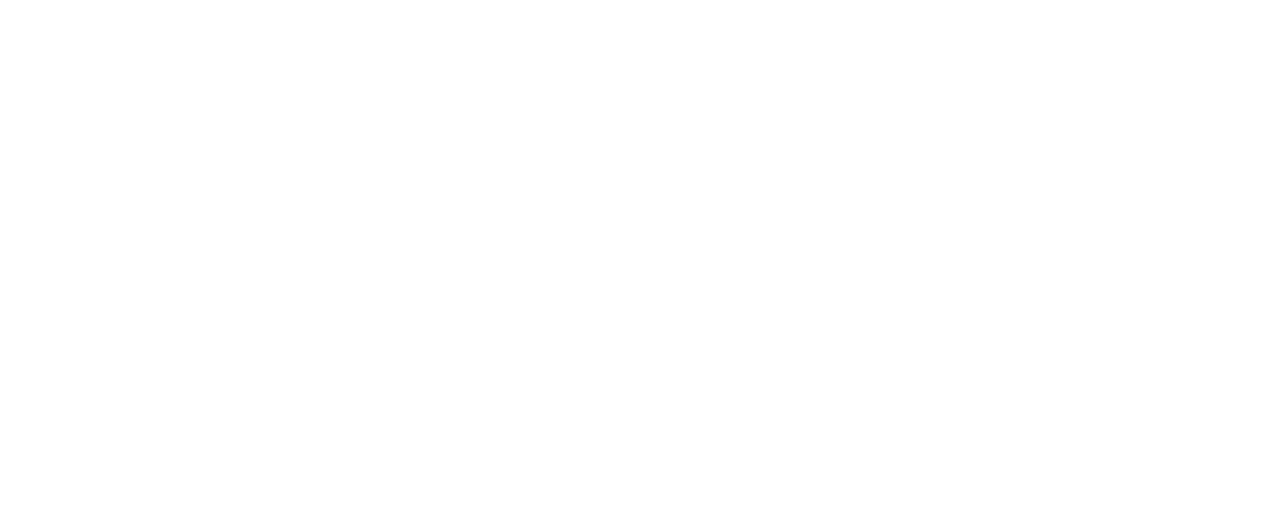
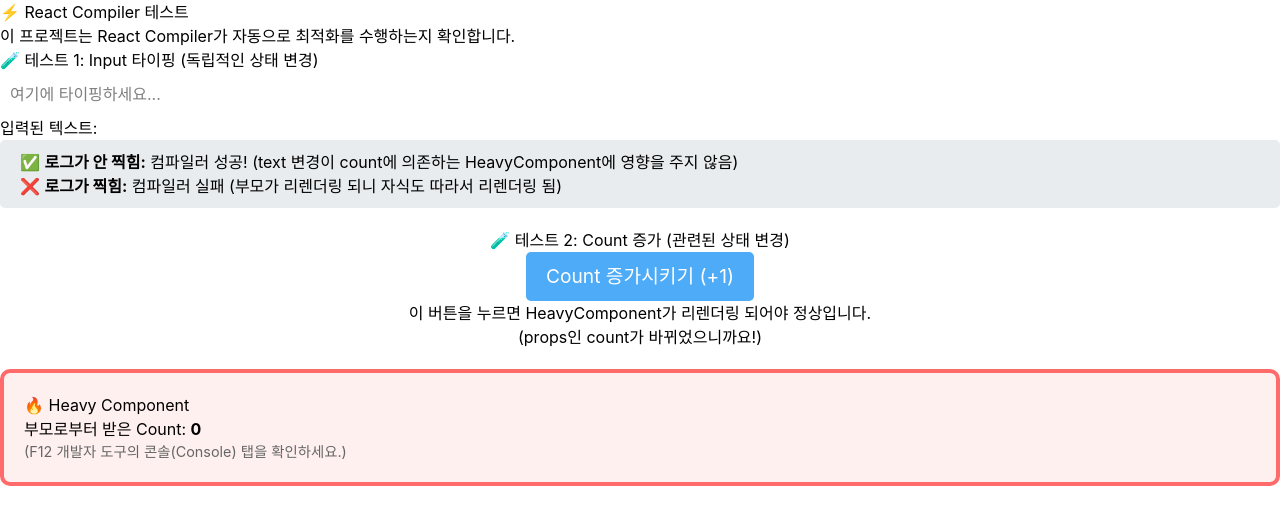
Before and after one commit to yunajoe/react-master-class-part3-inflearn, a React (Vite) app: page / in a window 1280 px wide. Shown: the top 524 px of the page. Built offline with nearby package versions, Linux system fonts and the light colour scheme.

Commit message:
feat: react-compiler 테스팅

```diff
--- a/src/App.tsx
+++ b/src/App.tsx
@@ -1,7 +1,8 @@
 import "./App.css";
+import HeavyComponentWrapper from "./components/HeaveComponentWrapper";
 
 function App() {
-  return <></>;
+  return <HeavyComponentWrapper />;
 }
 
 export default App;
--- /dev/null
+++ b/src/components/HeaveComponentWrapper.tsx
@@ -0,0 +1,98 @@
+import { useState } from "react";
+
+function HeavyComponent({ count }: { count: number }) {
+  // 이 로그가 언제 찍히는지 관찰하는 것이 핵심입니다.
+  console.log(`🔴 HeavyComponent 리렌더링됨! (Count: ${count})`);
+
+  return (
+    <div
+      style={{
+        border: "4px solid #ff6b6b",
+        padding: "20px",
+        marginTop: "20px",
+        borderRadius: "10px",
+        backgroundColor: "#fff0f0",
+      }}
+    >
+      <h3>🔥 Heavy Component</h3>
+      <p>
+        부모로부터 받은 Count: <strong>{count}</strong>
+      </p>
+      <p style={{ fontSize: "0.9rem", color: "#666" }}>
+        (F12 개발자 도구의 콘솔(Console) 탭을 확인하세요.)
+      </p>
+    </div>
+  );
+}
+
+function HeavyComponentWrapper() {
+  const [count, setCount] = useState(0);
+  const [text, setText] = useState("");
+
+  return (
+    <div>
+      <h1>⚡ React Compiler 테스트</h1>
+      <p>
+        이 프로젝트는 React Compiler가 자동으로 최적화를 수행하는지 확인합니다.
+      </p>
+      <div>
+        <h3>🧪 테스트 1: Input 타이핑 (독립적인 상태 변경)</h3>
+        <input
+          value={text}
+          onChange={(e) => {
+            setText(e.target.value);
+          }}
+          placeholder="여기에 타이핑하세요..."
+          style={{
+            padding: "10px",
+            width: "100%",
+            boxSizing: "border-box",
+            fontSize: "1rem",
+          }}
+        />
+        <p>입력된 텍스트: {text}</p>{" "}
+        <ul
+          style={{
+            background: "#e9ecef",
+            padding: "10px 20px",
+            borderRadius: "5px",
+          }}
+        >
+          <li>
+            ✅ <strong>로그가 안 찍힘:</strong> 컴파일러 성공! (text 변경이
+            count에 의존하는 HeavyComponent에 영향을 주지 않음)
+          </li>
+          <li>
+            ❌ <strong>로그가 찍힘:</strong> 컴파일러 실패 (부모가 리렌더링 되니
+            자식도 따라서 리렌더링 됨)
+          </li>
+        </ul>
+      </div>
+      <div style={{ marginTop: "20px", textAlign: "center" }}>
+        <h3>🧪 테스트 2: Count 증가 (관련된 상태 변경)</h3>
+        <button
+          onClick={() => setCount((c) => c + 1)}
+          style={{
+            padding: "10px 20px",
+            fontSize: "1.2rem",
+            cursor: "pointer",
+            background: "#4dabf7",
+            color: "white",
+            border: "none",
+            borderRadius: "5px",
+          }}
+        >
+          Count 증가시키기 (+1)
+        </button>
+        <p>
+          이 버튼을 누르면 HeavyComponent가 리렌더링 되어야 정상입니다.
+          <br />
+          (props인 count가 바뀌었으니까요!)
+        </p>
+      </div>
+      <HeavyComponent count={count} />
+    </div>
+  );
+}
+
+export default HeavyComponentWrapper;
```
Also changed, not shown: 1 other file (tests, documents, lock files or other folders).
